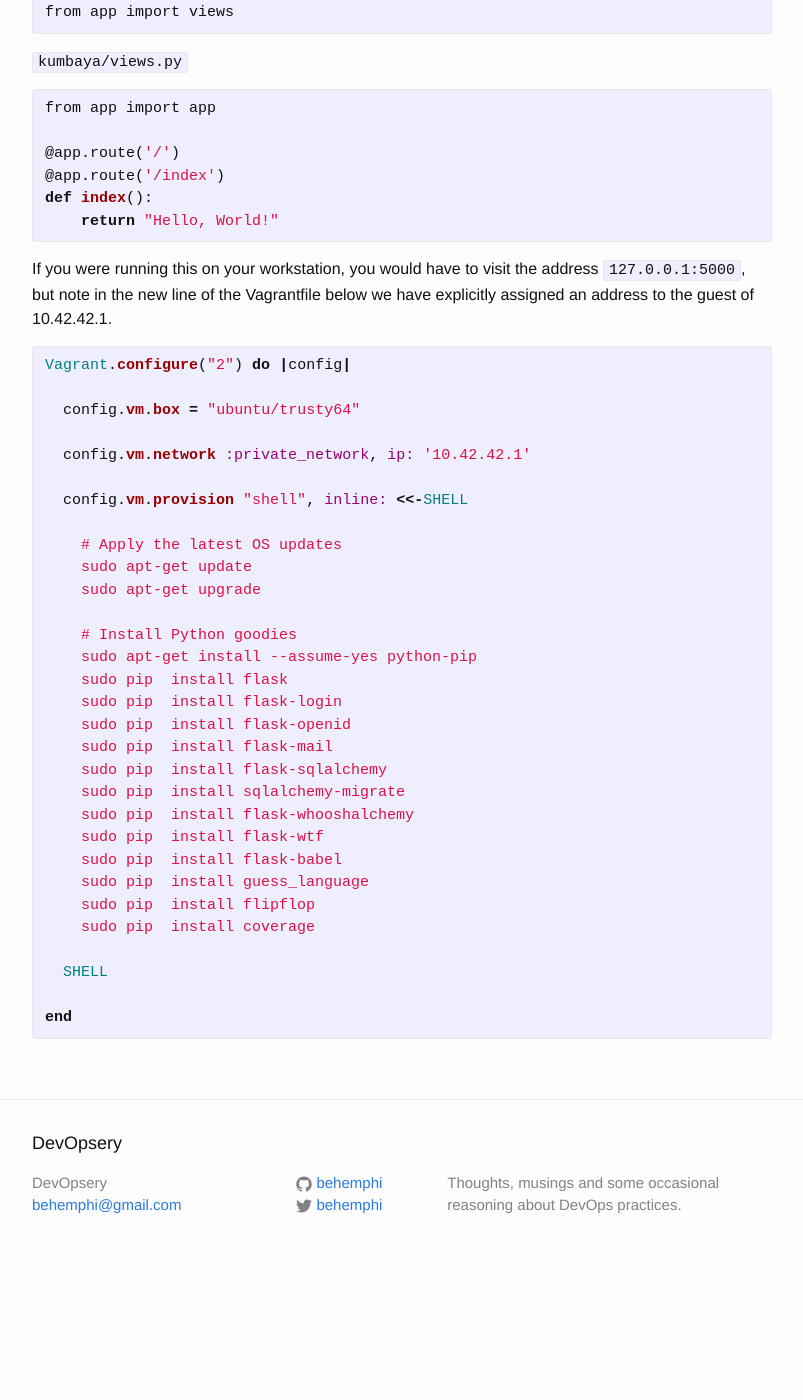
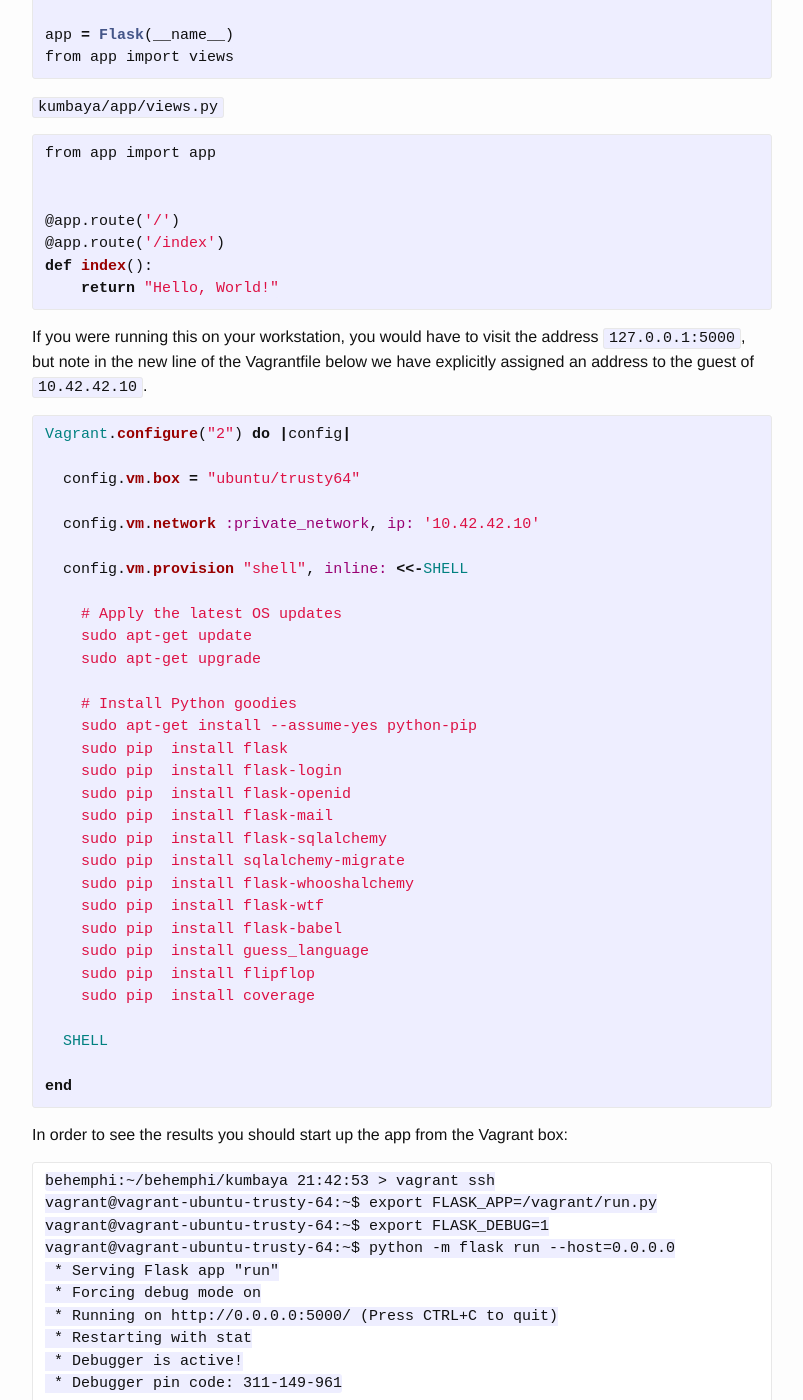
Before and after one commit to behemphi/behemphi.github.io, a Jekyll site: the page built from _posts/2016-06-25-delightful-local-development-environments.md, in a window 1280 px wide and 1400 px high, scrolled down 8805 px. Shown: the whole window, without its empty margins (238-1041 px from the left). Built offline with Jekyll 4.4.1, drawn with Linux system fonts in a browser that asks for light colours; before the commit the page ends 10082 px from its top, so only the background shows below that; some of the changed text lies outside the part shown.

Commit message:
fixed app start

````diff
--- a/_posts/2016-06-25-delightful-local-development-environments.md
+++ b/_posts/2016-06-25-delightful-local-development-environments.md
@@ -394,19 +397,22 @@ from flask import Flask
 
 app = Flask(__name__)
 from app import views
+
 {% endhighlight %}
 
-`kumbaya/views.py`
+`kumbaya/app/views.py`
 {% highlight python %}
 from app import app
+
 
 @app.route('/')
 @app.route('/index')
 def index():
     return "Hello, World!"
+
 {% endhighlight %}
 
-If you were running this on your workstation, you would have to visit the address `127.0.0.1:5000`, but note in the new line of the Vagrantfile below we have explicitly assigned an address to the guest of 10.42.42.1.
+If you were running this on your workstation, you would have to visit the address `127.0.0.1:5000`, but note in the new line of the Vagrantfile below we have explicitly assigned an address to the guest of `10.42.42.10`.
 
 
 
@@ -416,7 +422,7 @@ Vagrant.configure("2") do |config|
 
   config.vm.box = "ubuntu/trusty64"
 
-  config.vm.network :private_network, ip: '10.42.42.1'
+  config.vm.network :private_network, ip: '10.42.42.10'
 
   config.vm.provision "shell", inline: <<-SHELL
 
@@ -443,3 +449,19 @@ Vagrant.configure("2") do |config|
 
 end
 {% endhighlight %}
+
+In order to see the results you should start up the app from the Vagrant box:
+```
+behemphi:~/behemphi/kumbaya 21:42:53 > vagrant ssh
+vagrant@vagrant-ubuntu-trusty-64:~$ export FLASK_APP=/vagrant/run.py
+vagrant@vagrant-ubuntu-trusty-64:~$ export FLASK_DEBUG=1
+vagrant@vagrant-ubuntu-trusty-64:~$ python -m flask run --host=0.0.0.0
+ * Serving Flask app "run"
+ * Forcing debug mode on
+ * Running on http://0.0.0.0:5000/ (Press CTRL+C to quit)
+ * Restarting with stat
+ * Debugger is active!
+ * Debugger pin code: 311-149-961
+```
+
+Now, you can browse to http://10.42.42.10:5000/
````
Also changed, not shown: other parts of _posts/2016-06-25-delightful-local-development-environments.md (+5 -2 lines).
